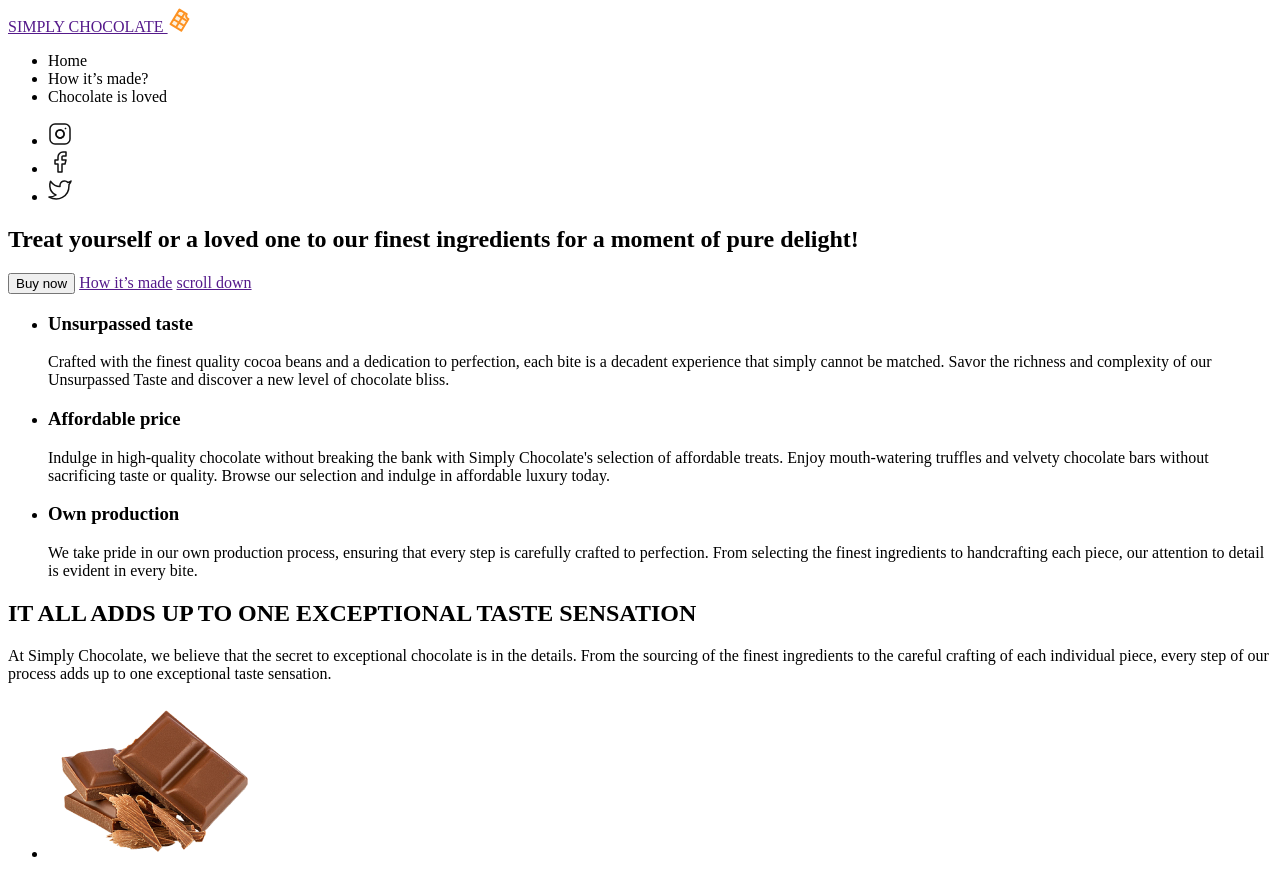
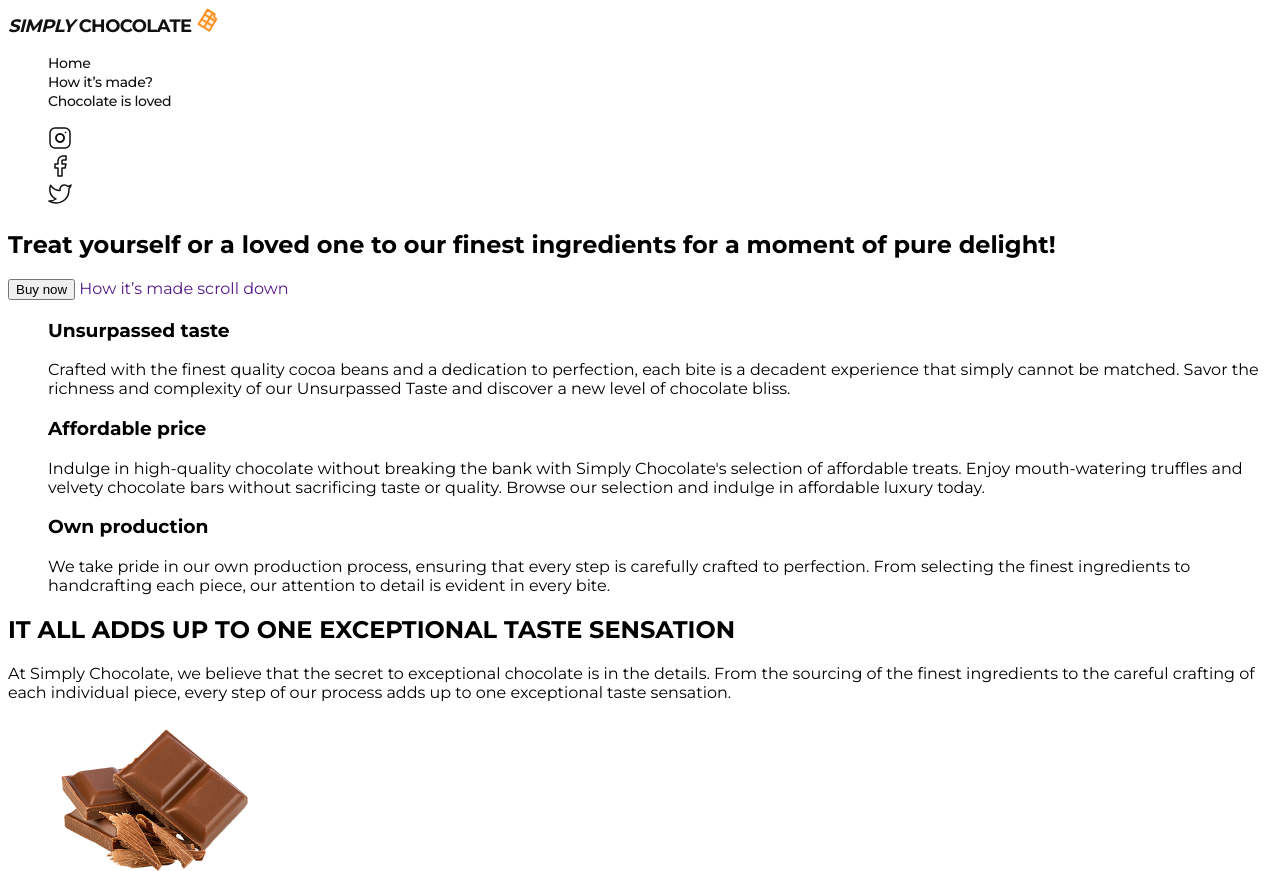
Before and after one commit to JaninePastukh/FullStack-Classwork, a plain HTML site: page index.html in a window 1280 px wide. Shown: the top 871 px of the page. Drawn offline with Linux system fonts and the light colour scheme.

Commit message:
css start

```diff
--- /dev/null
+++ b/css/slyles.css
@@ -0,0 +1,31 @@
+body {
+  font-family: 'Montserrat', sans-serif;
+}
+
+ul {
+  list-style-type: none;
+}
+
+a {
+  text-decoration: none;
+}
+
+.header-logo {
+  font-weight: 700;
+  font-size: 18px;
+  line-height: 1.11;
+  letter-spacing: -0.03em;
+  color: #111;
+}
+
+.header-logo-italic {
+  font-style: italic;
+}
+
+.header-menu-link {
+  font-weight: 500;
+  font-size: 14px;
+  line-height: 1.14;
+  letter-spacing: -0.02em;
+  color: #111;
+}
--- a/index.html
+++ b/index.html
@@ -4,22 +4,27 @@
   <meta charset="UTF-8">
   <meta name="viewport" content="width=device-width, initial-scale=1.0">
   <title>Chocolate</title>
+  <link rel="stylesheet" href="./css/slyles.css">
+  <link rel="preconnect" href="https://fonts.googleapis.com">
+  <link rel="preconnect" href="https://fonts.gstatic.com" crossorigin>
+  <link href="https://fonts.googleapis.com/css2?family=Montserrat:wght@400;500;600;700&display=swap" rel="stylesheet">
+
 </head>
 <body>
   <!-- Header -->
-  <header>
-    <nav>
-      <a href="">SIMPLY CHOCOLATE <img src="./images/logo-choco.svg" alt="logo chocolate"></a>
-      <ul>
-        <li><a href=""></a>Home</li>
-        <li><a href=""></a>How it’s made?</li>
-        <li><a href=""></a>Chocolate is loved</li>
+  <header class="header">
+    <nav class="header-nav">
+      <a href="" class="header-logo"><span class="header-logo-italic">SIMPLY</span> CHOCOLATE <img class="header-logo-image" src="./images/logo-choco.svg" alt="logo chocolate"></a>
+      <ul class="header-menu-list">
+        <li class="header-menu-item"><a class="header-menu-link" href="">Home</a></li>
+        <li class="header-menu-item"><a class="header-menu-link" href="">How it’s made?</a></li>
+        <li class="header-menu-item"><a class="header-menu-link" href="">Chocolate is loved</a></li>
       </ul>
     </nav>
-    <ul>
-      <li><a href="" target="_blank" rel="noopener noreferrer nofollow"><img src="./images/instagram.svg" alt="instagram"></a></li>
-      <li><a href="" target="_blank" rel="noopener noreferrer nofollow"><img src="./images/facebook.svg" alt="facebook"></a></li>
-      <li><a href="" target="_blank" rel="noopener noreferrer nofollow"><img src="./images/twitter.svg" alt="twitter"></a></li>
+    <ul class="header-soc-list">
+      <li class="header-soc-item"><a class="header-soc-link" href="" target="_blank" rel="noopener noreferrer nofollow"><img src="./images/instagram.svg" alt="instagram"></a></li>
+      <li class="header-soc-item"><a class="header-soc-link" href="" target="_blank" rel="noopener noreferrer nofollow"><img src="./images/facebook.svg" alt="facebook"></a></li>
+      <li class="header-soc-item"><a class="header-soc-link" href="" target="_blank" rel="noopener noreferrer nofollow"><img src="./images/twitter.svg" alt="twitter"></a></li>
     </ul>
   </header>
   <main>
@@ -33,12 +38,12 @@
       <a href="">scroll down</a>
     </section>
     <!-- Section Two Main -->
-    <section>
+    <section class="features">
       <h2 hidden>Features</h2>
       <ul>
         <li>
           <h3>Unsurpassed taste</h3>
-          <p>
+          <p class="features-list-tittle">
             Crafted with the finest quality cocoa beans and a dedication to perfection, each bite is a decadent experience that
           simply cannot be matched. Savor the richness and complexity of our Unsurpassed Taste and discover a new level of
           chocolate bliss.
@@ -46,13 +51,13 @@
         </li>
         <li>
           <h3>Affordable price</h3>
-          <p>Indulge in high-quality chocolate without breaking the bank with Simply Chocolate's selection of affordable treats.
+          <p class="features-list-tittle">Indulge in high-quality chocolate without breaking the bank with Simply Chocolate's selection of affordable treats.
           Enjoy mouth-watering truffles and velvety chocolate bars without sacrificing taste or quality. Browse our selection and
           indulge in affordable luxury today.</p>
         </li>
         <li>
           <h3>Own production</h3>
-          <p>We take pride in our own production process, ensuring that every step is carefully crafted to perfection. From selecting
+          <p class="features-list-tittle">We take pride in our own production process, ensuring that every step is carefully crafted to perfection. From selecting
           the finest ingredients to handcrafting each piece, our attention to detail is evident in every bite.</p>
         </li>
       </ul>
@@ -123,7 +128,7 @@
       </ul>
     </section>
     <!-- Section four How Its Made -->
-    <section>
+    <section id="made">
       <h2>hOW IT’S <span>made?</span></h2>
       <img src="./images/coffe-drink.jpg"
       alt="Coffe liquid"
```
